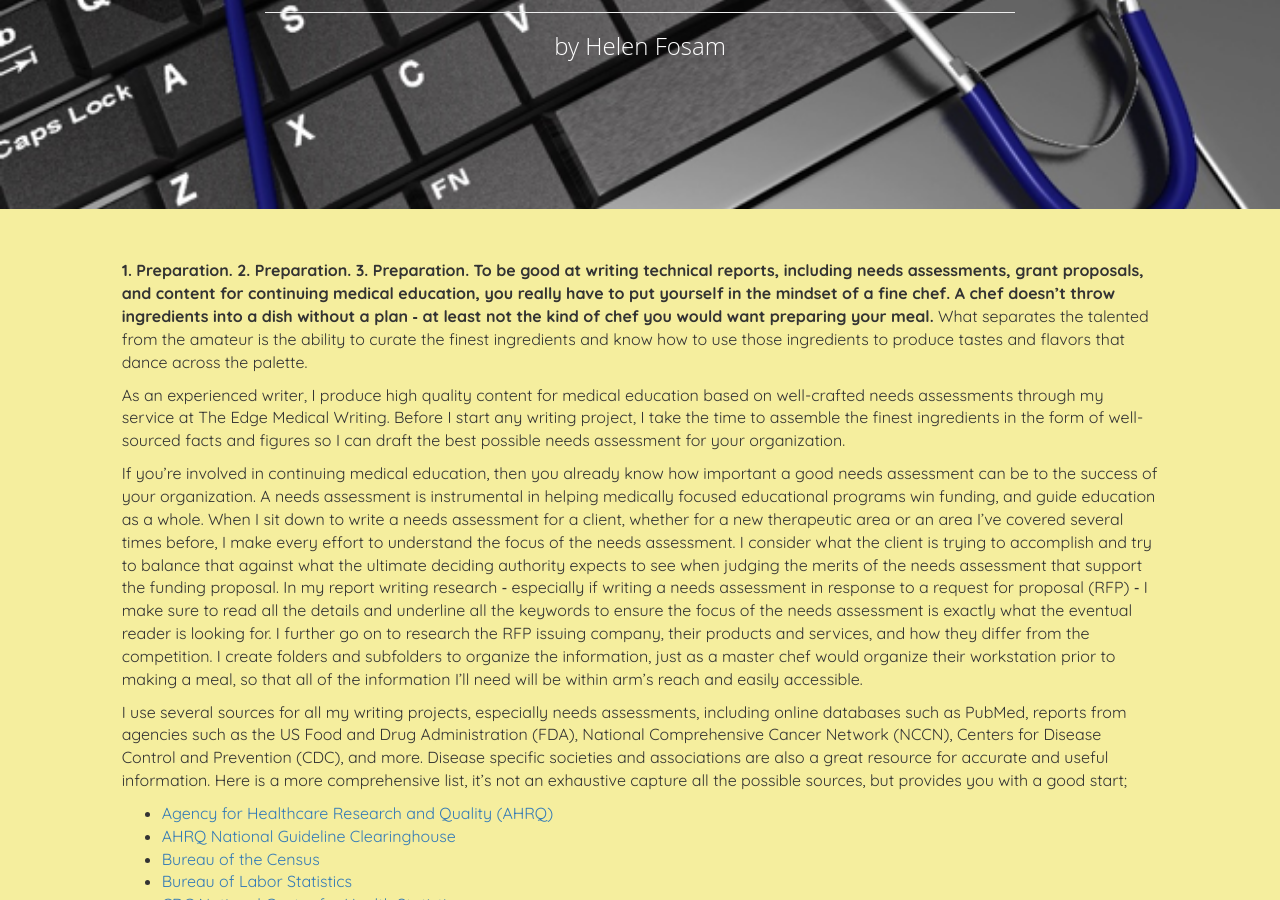
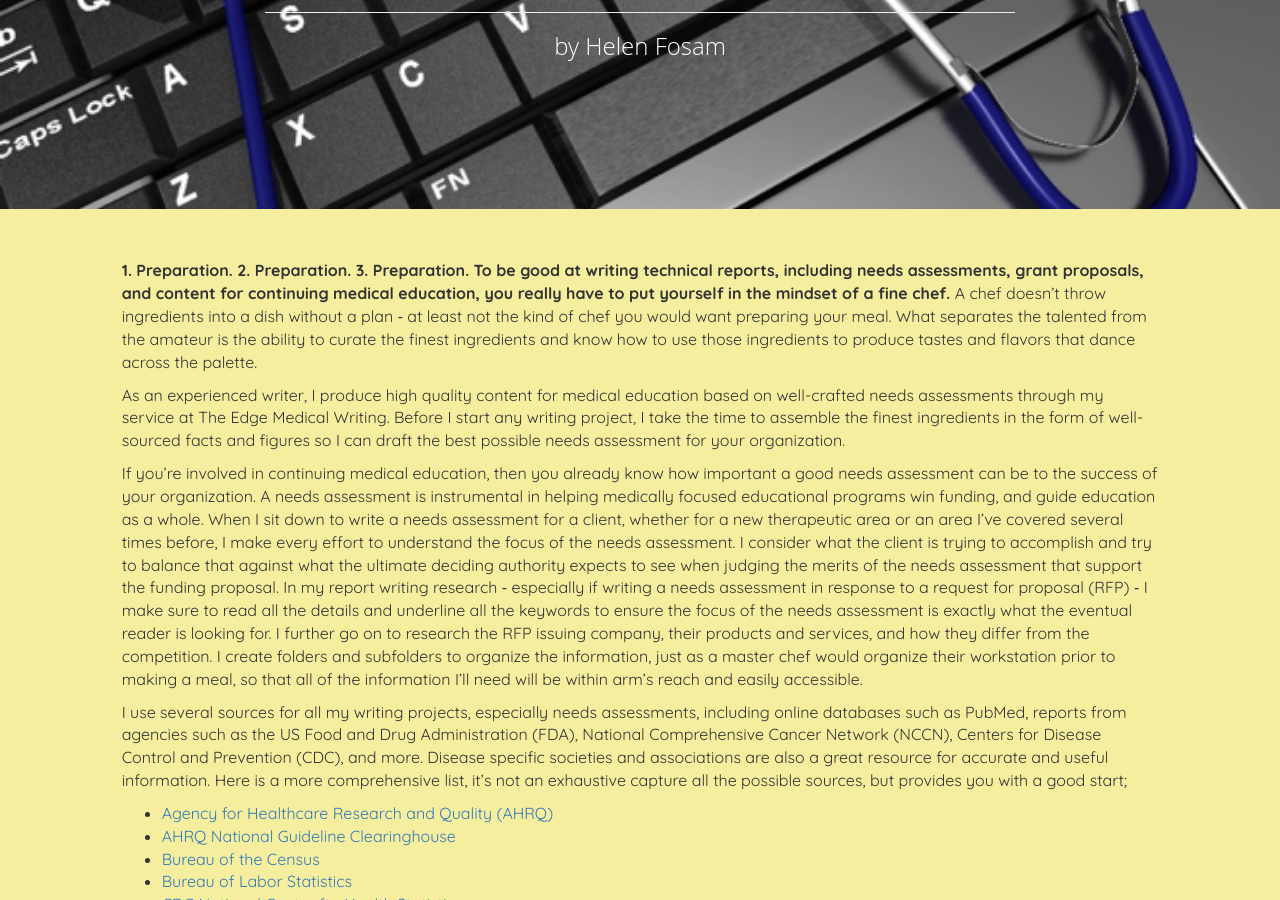
Before and after one commit to saltoriousSIG/theedge, a Jekyll site: the page built from _posts/blogs/2016-07-27-Do-These-Three-Things-Before-You-Write.md, in a window 1280 px wide and 900 px high, scrolled down 421 px. Built offline with Jekyll 4.4.1, drawn with Linux system fonts in a browser that asks for light colours.

Commit message:
Update 2016-07-27-Do-These-Three-Things-Before-You-Write.md

```diff
--- a/_posts/blogs/2016-07-27-Do-These-Three-Things-Before-You-Write.md
+++ b/_posts/blogs/2016-07-27-Do-These-Three-Things-Before-You-Write.md
@@ -6,7 +6,7 @@ author: Helen Fosam
 date: July 27, 2016
 category: blogs
 ---
-**1. Preparation. 2. Preparation. 3. Preparation. To be good at writing technical reports, including needs assessments, grant proposals, and content for continuing medical education, you really have to put yourself in the mindset of a fine chef. A chef doesn’t throw ingredients into a dish without a plan ‑ at least not the kind of chef you would want preparing your meal.** What separates the talented from the amateur is the ability to curate the finest ingredients and know how to use those ingredients to produce tastes and flavors that dance across the palette.
+**1. Preparation. 2. Preparation. 3. Preparation. To be good at writing technical reports, including needs assessments, grant proposals, and content for continuing medical education, you really have to put yourself in the mindset of a fine chef.** A chef doesn’t throw ingredients into a dish without a plan ‑ at least not the kind of chef you would want preparing your meal. What separates the talented from the amateur is the ability to curate the finest ingredients and know how to use those ingredients to produce tastes and flavors that dance across the palette.
 
 As an experienced writer, I produce high quality content for medical education based on well-crafted needs assessments through my service at The Edge Medical Writing. Before I start any writing project, I take the time to assemble the finest ingredients in the form of well-sourced facts and figures so I can draft the best possible needs assessment for your organization.
 
```
